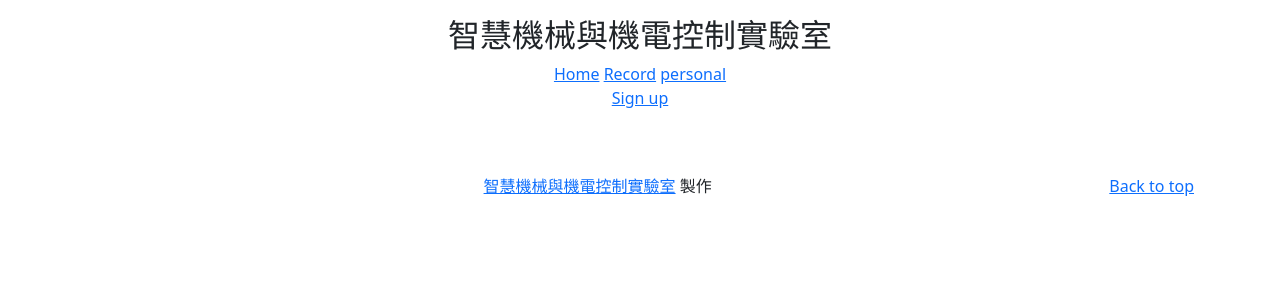
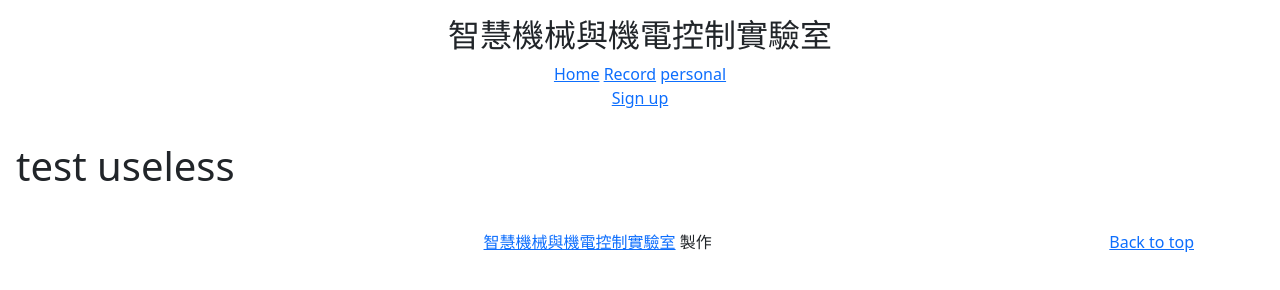
Before and after one commit to belegostian/front-edge-pages-on-mac, a plain HTML site: page lay_out.html in a window 1280 px wide. Drawn offline with nearby package versions, Linux system fonts and the light colour scheme.

Commit message:
try try see

```diff
--- a/lay_out.html
+++ b/lay_out.html
@@ -29,7 +29,7 @@
       </header>
       <div class="container-fluid p-3">
         <div class="row">
-
+          <h1>test useless</h1>
         </div>
       </div>
 
```
Also changed, not shown: useless.js (added), 1 other file.
